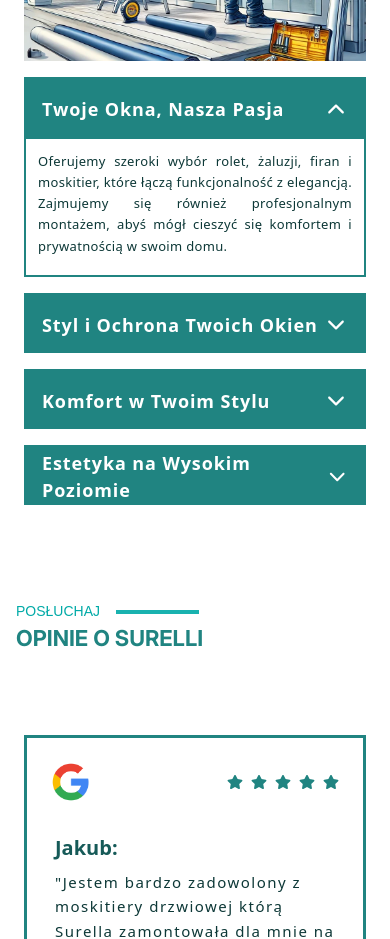
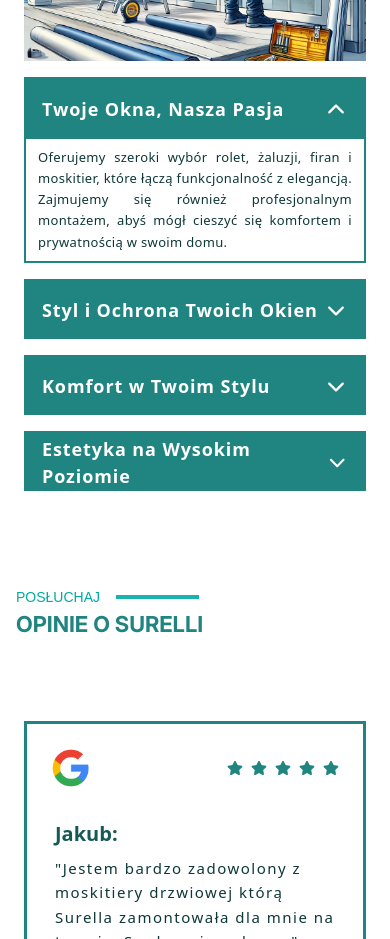
Before and after one commit to Hosuqa/Surella, a React (Vite) app: page / in a window 390 px wide. Shown: the part 3540-4479 px from the top of the page. Built offline with nearby package versions, Linux system fonts and the light colour scheme; no server answers; a web font is replaced by a local one.

Commit message:
[FIX] - Galerry, colab

```diff
--- a/src/components/sections/Colab.tsx
+++ b/src/components/sections/Colab.tsx
@@ -26,7 +26,7 @@ const colabItems: ColabItem[] = Object.values(colabData as ColabData);
 const ColabBox = ({ title, description, isOpen, onClick }: Props) => {
   return (
     <div className="txtbox">
-      <div className={` duration-300 overflow-hidden border-surella-600 border-[2px] ${isOpen ? "h-[200px] xl:h-[300px]" : "h-[60px] xl:h-[84px]"} `}>
+      <div className={` duration-300 overflow-hidden border-surella-600 border-[2px] ${isOpen ? "h-fit md:h-[200px] xl:h-[300px]" : "h-[60px] xl:h-[84px]"} `}>
         <div
           className='flex w-full h-[60px] xl:h-[84px] bg-surella-600 group py-2 px-4 lg:py-4 lg:px-8 justify-between items-center cursor-pointer'
           onClick={onClick}
@@ -34,7 +34,7 @@ const ColabBox = ({ title, description, isOpen, onClick }: Props) => {
           <p className={`${styles.colabtitle} font-semibold text-white text-[18px] tracking-wider`}>{title}</p>
           <IoIosArrowDown className={`w-6 h-6 group-hover:scale-125 text-white transform duration-300 ${isOpen ? "rotate-180" : ""}`} />
         </div>
-        <div className={`${styles.colabtext} p-3 md:p-8 text-surella-800 leading-relaxed tracking-wide text-justify duration-200 `}>
+        <div className={`${styles.colabtext} px-3 py-2 md:p-8 text-surella-800 leading-relaxed tracking-wide text-justify duration-200 `}>
           {description}
         </div>
       </div>
--- a/src/components/sections/Gallery.tsx
+++ b/src/components/sections/Gallery.tsx
@@ -68,7 +68,7 @@ const GalleryModal = ({ currentSet, onClick }: GalleryModalProps) => {
         <div
             role="dialog"
             aria-hidden={!currentSet}
-            className={`gallery-modal-bg ${currentSet ? "fixed" : "hidden"} select-none flex z-[40] top-0 right-0 h-full bg-black/90 backdrop-blur-md`}
+            className={`gallery-modal-bg ${currentSet ? "fixed" : "hidden"} select-none flex z-[40] top-0 right-0 h-full w-full bg-black/90 backdrop-blur-md`}
         >
             <div className="relative w-full h-full flex">
                 <motion.div
```
